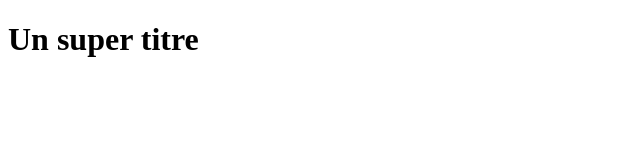
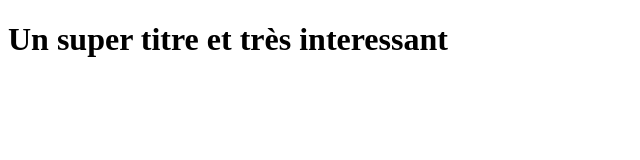
Before and after one commit to Berniella/OpenclassroomsProject, a plain HTML site: page index.html in a window 1280 px wide. Shown: the whole page, without its empty margins (0-640 px from the left). Drawn offline with Linux system fonts and the light colour scheme.

Commit message:
Update index.html
exercice d'application sur Github

```diff
--- a/index.html
+++ b/index.html
@@ -5,6 +5,6 @@
    <link rel="stylesheet" type="txt/css" href="stles.css">
 </head>
 <body>
-   <h1>Un super titre</h1>
+   <h1>Un super titre et très interessant </h1>
 </body>
 </html>
```
